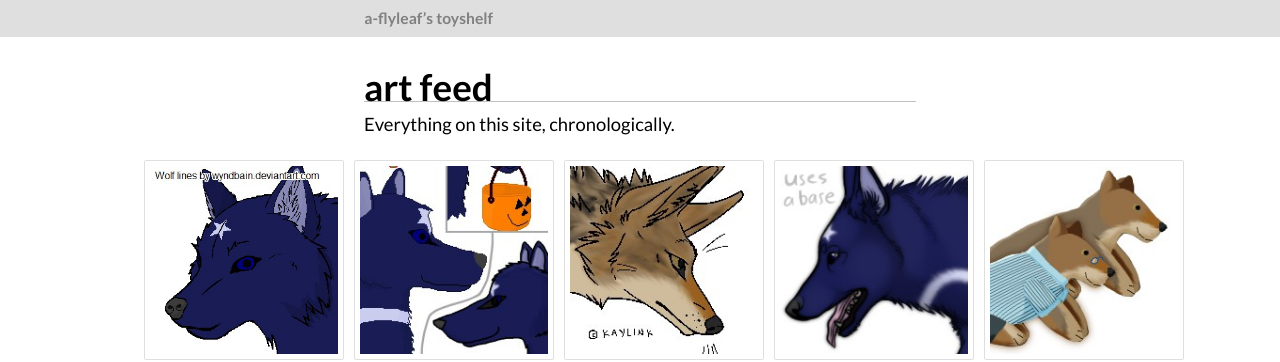
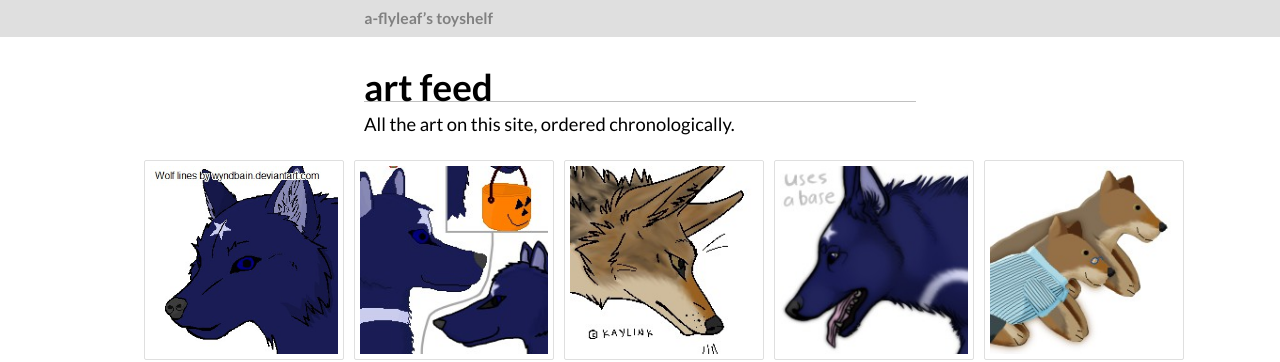
Before and after one commit to a-flyleaf/toyshelf, a Jekyll site: the page built from art/index.md, in a window 1280 px wide and 900 px high. Shown: the top 362 px of the window. Built offline with Jekyll 4.4.1, drawn with Linux system fonts in a browser that asks for light colours.

Commit message:
art page tweaks

```diff
--- a/art/index.md
+++ b/art/index.md
@@ -3,7 +3,13 @@ layout: 1
 title: art feed
 css: "#art{display:none;}"
 ---
-Everything on this site, chronologically.
+All the art on this site, ordered chronologically.
 <!--200x200 JPG90%-->
 
-<div id="gallery">{%for art in site.art%}<a href="{{art.url}}"><img src="{%include url.html%}/assets/img/art/{{art.date|date:"%F"}}-tn.jpg" alt="{{art.title}}"/></a>{%endfor%}</div>
+<div id="gallery">{%-for art in site.art-%}
+	<a href="{{art.url}}"><img src="{%include url.html%}/assets/img/art/{{art.date|date:"%F"}}-tn.jpg" alt="{{art.title}}"/></a>
+{%-endfor-%}</div>
+
+<!--not quite sure how I want to handle this yet but storing the code anyway
+<div id="gallery">{%for art in site.art%}{%capture year%}{{art.date|date:"%Y"}}{%endcapture%}{%if year<="2013"%}<a href="{{art.url}}"><img src="{%include url.html%}/assets/img/art/{{art.date|date:"%F"}}-tn.jpg" alt="{{art.title}}"/></a>{%endif%}{%endfor%}</div>
+-->
```
